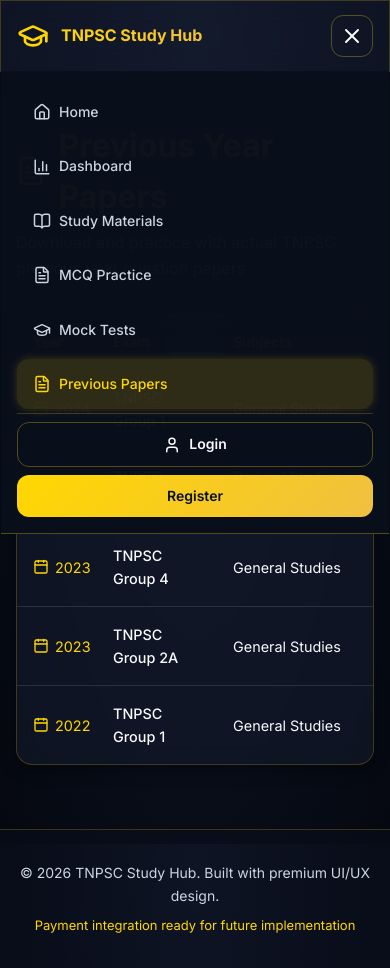
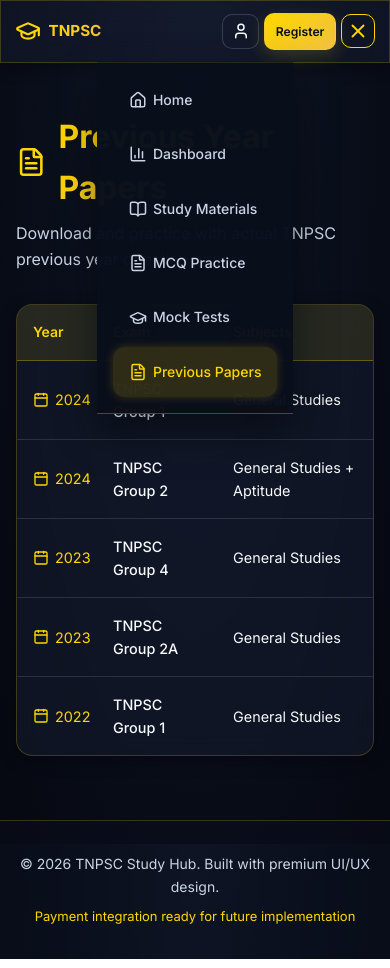
Before and after one commit to chandru0912/TNPSC-quiz, a React (Vite) app: page /previous-papers in a window 390 px wide. Both pictures are taken after a click on the button "Open navigation menu". Built offline with nearby package versions, Linux system fonts and the light colour scheme.

Commit message:
Update project

```diff
--- a/src/components/Navbar.css
+++ b/src/components/Navbar.css
@@ -11,20 +11,24 @@
   max-width: 1400px;
   margin: 0 auto;
   padding: 1rem 2rem;
-  display: flex;
+  display: grid;
+  grid-template-columns: minmax(0, 1fr) auto minmax(0, 1fr);
   align-items: center;
-  justify-content: space-between;
-  gap: 2rem;
+  gap: 1.25rem;
 }
 
 .nav-logo {
   display: flex;
   align-items: center;
-  gap: 0.75rem;
-  font-size: 1.25rem;
+  gap: 0.6rem;
+  justify-self: start;
+  min-width: 0;
+  font-size: 1.15rem;
   font-weight: 700;
   color: var(--gold-primary);
   transition: var(--transition);
+  white-space: nowrap;
+  text-decoration: none;
 }
 
 .nav-logo:hover {
@@ -34,6 +38,7 @@
 
 .nav-logo-icon {
   color: var(--gold-primary);
+  flex-shrink: 0;
 }
 
 .nav-logo-text {
@@ -41,29 +46,29 @@
   -webkit-background-clip: text;
   -webkit-text-fill-color: transparent;
   background-clip: text;
+  white-space: nowrap;
 }
 
-.nav-toggle {
+.nav-logo-short {
   display: none;
-  background: transparent;
-  border: 1px solid var(--navy-border);
-  color: var(--text-primary);
-  padding: 0.5rem;
-  border-radius: var(--border-radius);
-  transition: var(--transition);
-}
-
-.nav-toggle:hover {
-  background: rgba(255, 215, 0, 0.1);
-  border-color: var(--gold-primary);
+  background: var(--gradient-primary);
+  -webkit-background-clip: text;
+  -webkit-text-fill-color: transparent;
+  background-clip: text;
+  white-space: nowrap;
+  font-weight: 700;
 }
 
 .nav-menu {
   display: flex;
   align-items: center;
-  gap: 0.5rem;
+  justify-content: center;
+  gap: 0.15rem;
   list-style: none;
-  flex-wrap: wrap;
+  flex-wrap: nowrap;
+  justify-self: center;
+  margin: 0;
+  padding: 0;
 }
 
 .nav-item {
@@ -73,15 +78,20 @@
 .nav-link {
   display: flex;
   align-items: center;
-  gap: 0.5rem;
-  padding: 0.625rem 1rem;
+  gap: 0.4rem;
+  padding: 0.55rem 0.7rem;
   color: var(--text-secondary);
-  font-size: 0.875rem;
+  font-size: 0.8125rem;
   font-weight: 500;
   border-radius: var(--border-radius);
   transition: var(--transition);
   position: relative;
   white-space: nowrap;
+  text-decoration: none;
+}
+
+.nav-link svg {
+  flex-shrink: 0;
 }
 
 .nav-link:hover {
@@ -95,50 +105,104 @@
   box-shadow: 0 0 10px rgba(255, 215, 0, 0.2);
 }
 
-.nav-auth {
+.nav-actions {
   display: flex;
+  align-items: center;
   gap: 0.5rem;
-  margin-left: 1rem;
+  justify-self: end;
 }
 
 .nav-auth-btn {
   display: flex;
   align-items: center;
-  gap: 0.5rem;
-  padding: 0.625rem 1.25rem;
-  border-radius: var(--border-radius);
-  font-size: 0.875rem;
+  gap: 0.4rem;
+  padding: 0.55rem 0.95rem;
+  border-radius: 10px;
+  font-size: 0.8125rem;
   font-weight: 600;
   transition: var(--transition);
   white-space: nowrap;
+  text-decoration: none;
+}
+
+.nav-auth-btn svg {
+  flex-shrink: 0;
 }
 
 .nav-login {
   color: var(--text-primary);
-  background: transparent;
-  border: 1px solid var(--navy-border);
+  background: rgba(20, 27, 45, 0.5);
+  border: 1px solid rgba(148, 163, 184, 0.28);
 }
 
 .nav-login:hover {
-  background: rgba(255, 215, 0, 0.1);
-  border-color: var(--gold-primary);
+  background: rgba(255, 215, 0, 0.08);
+  border-color: rgba(255, 215, 0, 0.5);
   color: var(--gold-primary);
 }
 
 .nav-register {
   color: var(--navy-deep);
   background: var(--gradient-primary);
-  border: none;
+  border: 1px solid transparent;
+  box-shadow: 0 6px 18px rgba(255, 215, 0, 0.18);
 }
 
 .nav-register:hover {
-  box-shadow: var(--shadow-gold);
-  transform: translateY(-2px);
+  box-shadow: 0 10px 22px rgba(255, 215, 0, 0.32);
+  transform: translateY(-1px);
+  color: var(--navy-deep);
 }
 
-@media (max-width: 968px) {
-  .nav-toggle {
-    display: flex;
+.nav-toggle {
+  display: none;
+  align-items: center;
+  justify-content: center;
+  background: transparent;
+  border: 1px solid rgba(148, 163, 184, 0.28);
+  color: var(--text-primary);
+  width: 38px;
+  height: 38px;
+  padding: 0;
+  border-radius: 10px;
+  transition: var(--transition);
+  cursor: pointer;
+}
+
+.nav-toggle:hover {
+  background: rgba(255, 215, 0, 0.1);
+  border-color: var(--gold-primary);
+  color: var(--gold-primary);
+}
+
+.nav-toggle.active {
+  border-color: var(--gold-primary);
+  color: var(--gold-primary);
+}
+
+.nav-auth-btn:focus-visible,
+.nav-toggle:focus-visible,
+.nav-logo:focus-visible,
+.nav-link:focus-visible {
+  outline: 2px solid rgba(255, 215, 0, 0.8);
+  outline-offset: 2px;
+}
+
+@media (max-width: 1320px) {
+  .nav-container {
+    grid-template-columns: minmax(0, 1fr) auto;
+    gap: 1rem;
+  }
+
+  .nav-logo {
+    grid-column: 1;
+    grid-row: 1;
+  }
+
+  .nav-actions {
+    grid-column: 2;
+    grid-row: 1;
+    justify-self: end;
   }
 
   .nav-menu {
@@ -146,22 +210,31 @@
     top: 100%;
     left: 0;
     right: 0;
+    grid-column: 1 / -1;
+    grid-row: 2;
     flex-direction: column;
+    align-items: stretch;
+    justify-content: flex-start;
+    gap: 0.25rem;
     background: rgba(10, 15, 28, 0.98);
     backdrop-filter: blur(16px);
-    padding: 1rem;
-    gap: 0.25rem;
-    transform: translateY(-100%);
+    -webkit-backdrop-filter: blur(16px);
+    padding: 0.75rem 1rem 1rem;
+    transform: translateY(-8px);
     opacity: 0;
     visibility: hidden;
-    transition: var(--transition);
+    pointer-events: none;
+    transition: opacity 0.25s ease, transform 0.25s ease, visibility 0.25s ease;
     border-bottom: 1px solid var(--navy-border);
+    border-top: 1px solid rgba(255, 215, 0, 0.12);
+    box-shadow: 0 18px 40px rgba(0, 0, 0, 0.45);
   }
 
   .nav-menu.active {
     transform: translateY(0);
     opacity: 1;
     visibility: visible;
+    pointer-events: auto;
   }
 
   .nav-item {
@@ -171,29 +244,93 @@
   .nav-link {
     width: 100%;
     padding: 0.875rem 1rem;
+    font-size: 0.875rem;
   }
 
-  .nav-auth {
-    margin-left: 0;
-    width: 100%;
-    flex-direction: column;
-    gap: 0.5rem;
-    padding-top: 0.5rem;
-    border-top: 1px solid rgba(255, 215, 0, 0.2);
-  }
-
-  .nav-auth-btn {
-    width: 100%;
-    justify-content: center;
+  .nav-toggle {
+    display: inline-flex;
   }
 }
 
 @media (max-width: 640px) {
   .nav-container {
-    padding: 0.875rem 1rem;
+    padding: 0.8rem 0.9rem;
+    gap: 0.7rem;
+  }
+
+  .nav-logo {
+    gap: 0.5rem;
+    font-size: 1rem;
+  }
+
+  .nav-logo-icon {
+    width: 26px;
+    height: 26px;
   }
 
   .nav-logo-text {
-    font-size: 1rem;
+    font-size: 0.95rem;
+  }
+
+  .nav-actions {
+    gap: 0.4rem;
+  }
+
+  .nav-auth-btn {
+    padding: 0.5rem 0.75rem;
+    font-size: 0.78rem;
+  }
+
+  .nav-toggle {
+    width: 36px;
+    height: 36px;
   }
 }
+
+@media (max-width: 480px) {
+  .nav-container {
+    padding: 0.75rem 0.85rem;
+    gap: 0.5rem;
+  }
+
+  .nav-logo-text {
+    display: none;
+  }
+
+  .nav-logo-short {
+    display: inline;
+    font-size: 0.95rem;
+  }
+
+  .nav-logo-icon {
+    width: 26px;
+    height: 26px;
+  }
+
+  .nav-actions {
+    gap: 0.35rem;
+  }
+
+  .nav-auth-btn {
+    padding: 0.48rem 0.65rem;
+    font-size: 0.76rem;
+    gap: 0.35rem;
+  }
+
+  .nav-login {
+    padding: 0.48rem 0.52rem;
+  }
+
+  .nav-login .nav-auth-label {
+    display: none;
+  }
+
+  .nav-register svg {
+    display: none;
+  }
+
+  .nav-toggle {
+    width: 34px;
+    height: 34px;
+  }
+}
--- a/src/components/Navbar.tsx
+++ b/src/components/Navbar.tsx
@@ -1,6 +1,6 @@
 import { useState } from 'react'
 import { Link, useLocation } from 'react-router-dom'
-import { Menu, X, GraduationCap, Home, BookOpen, FileText, BarChart3, User } from 'lucide-react'
+import { Menu, X, GraduationCap, Home, BookOpen, FileText, BarChart3, User, UserPlus } from 'lucide-react'
 import './Navbar.css'
 
 const Navbar = () => {
@@ -16,27 +16,28 @@
     { path: '/previous-papers', label: 'Previous Papers', icon: FileText },
   ]
 
+  const closeMenu = () => setIsOpen(false)
+
   return (
     <nav className="navbar glass">
       <div className="nav-container">
-        <Link to="/" className="nav-logo">
+        <Link to="/" className="nav-logo" aria-label="TNPSC Study Hub home" onClick={closeMenu}>
           <GraduationCap className="nav-logo-icon" size={32} />
           <span className="nav-logo-text">TNPSC Study Hub</span>
+          <span className="nav-logo-short">TNPSC</span>
         </Link>
 
-        <button className="nav-toggle" onClick={() => setIsOpen(!isOpen)}>
-          {isOpen ? <X size={24} /> : <Menu size={24} />}
-        </button>
-
-        <ul className={`nav-menu ${isOpen ? 'active' : ''}`}>
+        <ul id="primary-navigation" className={`nav-menu ${isOpen ? 'active' : ''}`}>
           {navLinks.map((link) => {
             const Icon = link.icon
+            const isActive = location.pathname === link.path
             return (
               <li key={link.path} className="nav-item">
                 <Link
                   to={link.path}
-                  className={`nav-link ${location.pathname === link.path ? 'active' : ''}`}
-                  onClick={() => setIsOpen(false)}
+                  className={`nav-link ${isActive ? 'active' : ''}`}
+                  onClick={closeMenu}
+                  aria-current={isActive ? 'page' : undefined}
                 >
                   <Icon size={18} />
                   <span>{link.label}</span>
@@ -44,16 +45,28 @@
               </li>
             )
           })}
-          <li className="nav-item nav-auth">
-            <Link to="/login" className="nav-auth-btn nav-login" onClick={() => setIsOpen(false)}>
-              <User size={18} />
-              <span>Login</span>
-            </Link>
-            <Link to="/register" className="nav-auth-btn nav-register" onClick={() => setIsOpen(false)}>
-              <span>Register</span>
-            </Link>
-          </li>
         </ul>
+
+        <div className="nav-actions">
+          <Link to="/login" className="nav-auth-btn nav-login" onClick={closeMenu}>
+            <User size={18} />
+            <span className="nav-auth-label">Login</span>
+          </Link>
+          <Link to="/register" className="nav-auth-btn nav-register" onClick={closeMenu}>
+            <UserPlus size={18} />
+            <span>Register</span>
+          </Link>
+          <button
+            type="button"
+            className={`nav-toggle ${isOpen ? 'active' : ''}`}
+            onClick={() => setIsOpen(!isOpen)}
+            aria-label={isOpen ? 'Close navigation menu' : 'Open navigation menu'}
+            aria-expanded={isOpen}
+            aria-controls="primary-navigation"
+          >
+            {isOpen ? <X size={22} /> : <Menu size={22} />}
+          </button>
+        </div>
       </div>
     </nav>
   )
```
